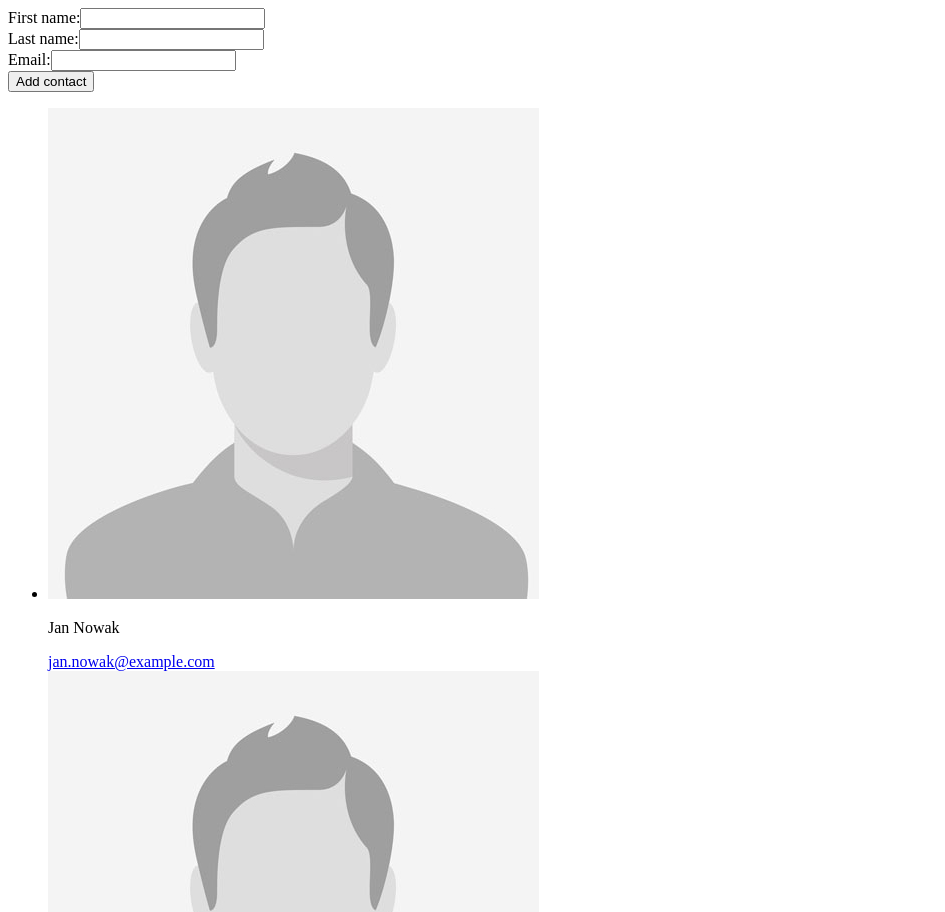
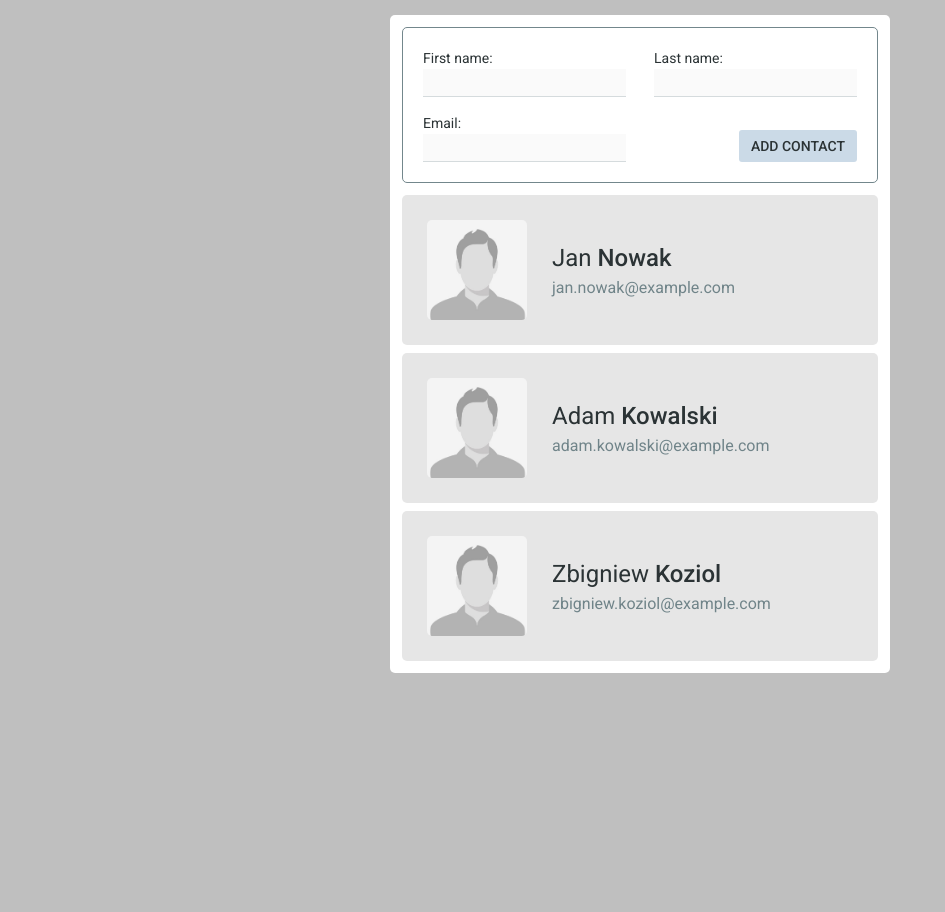
Before and after one commit to jaroslaw-bagnicki/kodilla_18.5-react-contacts-app, a website: page src/index.html in a window 1280 px wide. Shown: the top 912 px of the page, without its empty margins (0-945 px from the left). After the commit the page ends 800 px from the top, so only its background shows below. Drawn offline with nearby package versions, Linux system fonts and the light colour scheme.

Commit message:
Add styles

```diff
--- a/src/index.html
+++ b/src/index.html
@@ -5,6 +5,9 @@
   <meta name="viewport" content="width=device-width, initial-scale=1.0">
   <meta http-equiv="X-UA-Compatible" content="ie=edge">
   <title>Kodilla - Task 18.5 - React Contacts App</title>
+  <link rel="stylesheet" href="https://cdnjs.cloudflare.com/ajax/libs/meyer-reset/2.0/reset.min.css">
+  <link rel="stylesheet" href="style.css">
+  <link href="https://fonts.googleapis.com/css?family=Roboto:400,500" rel="stylesheet">
 </head>
 <body>
   <div id="app"></div>
--- /dev/null
+++ b/src/style.css
@@ -0,0 +1,146 @@
+/* Box model setup to border-box */
+html {
+  box-sizing: border-box;
+}
+
+*,
+*:before,
+*:after {
+  box-sizing: inherit;
+}
+
+/* Button & input reset */
+button,
+input {
+  margin:0;
+	border:0;
+	padding:0;
+	display:inline-block;
+	vertical-align:middle;
+	white-space:normal;
+	background:none;
+	line-height:normal;
+	font-size: 100%;
+	font-family: inherit;
+	color: inherit;
+}
+
+input:focus,
+button:focus,
+select:focus {
+	outline: 0;
+}
+
+/* main styles */
+
+body {
+  background-color: #bfbfbf;
+  color: #2b3335;
+  font-family: 'Roboto', sans-serif;
+  line-height: 1.5;
+}
+
+.app {
+  background-color: white;
+  max-width: 500px;
+  margin: 15px auto;
+  border-radius: 5px;
+  padding: 12px;
+}
+
+.contactForm {
+  border: 1px solid hsl(192, 10%, 50%);
+  margin-bottom: 12px;
+  padding: 12px;
+  border-radius: 5px;
+  display: flex;
+  flex-wrap: wrap;
+  justify-content: space-between;
+}
+
+.contactForm .formGroup {
+  display: inline-flex;
+  flex-direction: column;
+  margin: 8px;
+}
+
+.contactForm .formGroup label {
+  font-size: 14px;
+}
+
+.contactForm .formGroup input {
+  padding: 4px 10px;
+  background-color: hsl(0, 0%, 98%);
+  border-bottom: 1px solid hsl(192, 10%, 85%);
+  transition: .3s;
+}
+
+.contactForm input:hover,
+.contactForm input:focus {
+  background-color: hsl(0, 0%, 95%);
+}
+
+.contactForm .formSubmitButton {
+  margin: 8px;
+  padding: 8px 12px;
+  background-color: hsl(207, 37%, 85%);
+  border-radius: 3px;
+  font-size: 14px;
+  font-weight: 500;
+  text-transform: uppercase;
+  transition: .3s;
+  cursor: pointer;
+  align-self: flex-end;
+}
+
+.contactForm .formSubmitButton:hover {
+  background-color: hsl(207, 37%, 75%);
+}
+
+.contactItem {
+  padding: 8px;
+  background-color: hsl(0, 0%, 90%);
+  border-radius: 5px;
+  display: flex;
+  align-items: center;
+  transition: .3s;
+}
+
+.contactItem:hover {
+  background-color: hsl(0, 0%, 87%);
+}
+
+
+.contactItem:not(:last-of-type) {
+  margin-bottom: 8px;
+}
+
+.contactImage {
+  height: 100px;
+  width: 100px;
+  margin: 17px;
+  border-radius: 5px;
+  object-fit: contain;
+}
+
+.contactDetails {
+  margin: 17px 8px;
+}
+
+.contactLabel {
+  font-size: 24px;
+  font-weight: 500;
+}
+
+.contactFirstName {
+  font-weight: 400;
+}
+
+.contactEmail {
+  color: #708489;
+  text-decoration: none;
+}
+
+.contactEmail:hover {
+  text-decoration: underline;
+}
```
